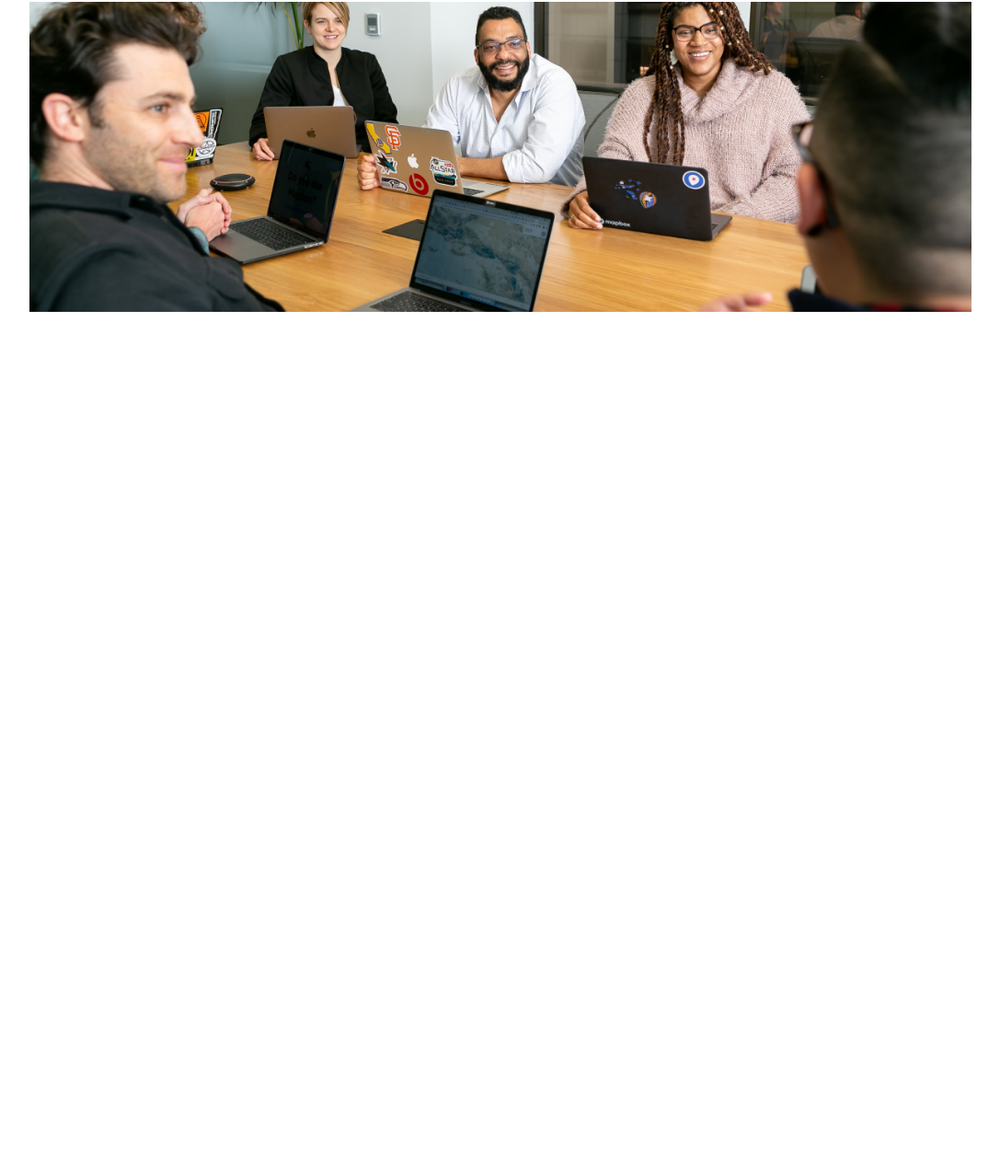
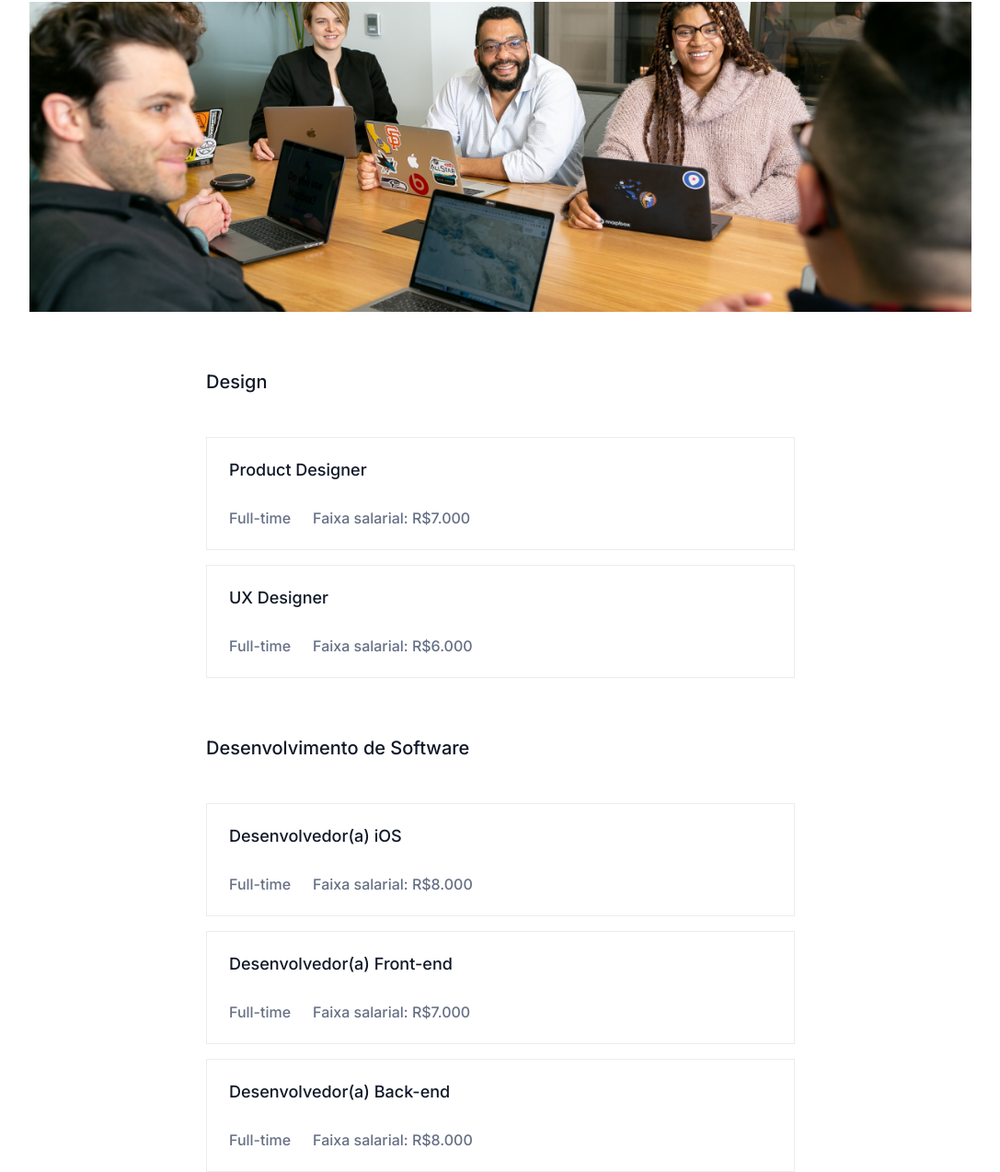
Before and after one commit to marcosv38/Challenges, a plain HTML site: page #7DaysOfCode - HTML e CSS/index.html in a window 1280 px wide. Shown: the part 963-2237 px from the top of the page at 92% size, without its empty margins (96-1183 px from the left). Before the commit the page ends 1302 px from the top, so only its background shows below. Drawn offline with Linux system fonts and the light colour scheme.

Commit message:
Inserção e estilização de seção de vagas

```diff
--- a/#7DaysOfCode - HTML e CSS/index.html
+++ b/#7DaysOfCode - HTML e CSS/index.html
@@ -67,5 +67,58 @@
         <img src="./imagens/vagasimg.png" alt="mesa de reunião com pessoas sentadas" class="vagas__img">
     </section>
 
+
+    <section class="vagasD">
+
+        <div class="vagasD__container">
+
+        <h2 class="vagasD__titulo">Design</h2>
+        <div class="vagasD__descricao">
+            <span class="vagasD__descricao__nome">Product Designer</span>
+            <div class="vagasD__descricao__informacoes">
+                <span class="vagasD__descricao__info">Full-time</span>
+                <span class="vagasD__descricao__info">Faixa salarial: R$7.000</span>
+              </div>
+        </div>
+
+
+        <div class="vagasD__descricao">
+            <span class="vagasD__descricao__nome">UX Designer</span>
+            <div class="vagasD__descricao__informacoes">
+                <span class="vagasD__descricao__info">Full-time</span>
+                <span class="vagasD__descricao__info">Faixa salarial: R$6.000</span>
+              </div>
+        </div>
+    </div>
+    <div class="vagasD__container">
+        <h2 class="vagasD__titulo">Desenvolvimento de Software</h2>
+
+        <div class="vagasD__descricao">
+            <span class="vagasD__descricao__nome">Desenvolvedor(a) iOS</span>
+            <div class="vagasD__descricao__informacoes">
+                <span class="vagasD__descricao__info">Full-time</span>
+                <span class="vagasD__descricao__info">Faixa salarial: R$8.000</span>
+              </div>
+        </div>
+
+        <div class="vagasD__descricao">
+            <span class="vagasD__descricao__nome">Desenvolvedor(a) Front-end</span>
+            <div class="vagasD__descricao__informacoes">
+                <span class="vagasD__descricao__info">Full-time</span>
+                <span class="vagasD__descricao__info">Faixa salarial: R$7.000</span>
+              </div>
+        </div>
+
+        <div class="vagasD__descricao">
+            <span class="vagasD__descricao__nome">Desenvolvedor(a) Back-end</span>
+            <div class="vagasD__descricao__informacoes">
+                <span class="vagasD__descricao__info">Full-time</span>
+                <span class="vagasD__descricao__info">Faixa salarial: R$8.000</span>
+              </div>
+        </div>
+    </div>
+    </section>
+
+
 </body>
 </html>
--- a/#7DaysOfCode - HTML e CSS/styles/vagas.css
+++ b/#7DaysOfCode - HTML e CSS/styles/vagas.css
@@ -31,3 +31,54 @@
     width: 80%;
     padding-top: 4rem;
 }
+
+
+.vagasD{
+    display: flex;
+    flex-direction: column;
+    width: 100vw;
+    gap: 4rem;
+    justify-content: center;
+    align-items: center;
+    margin: 4rem 0 6rem 0;
+}
+
+.vagasD__container{
+
+   width: 50%;
+   display: flex;
+   flex-direction: column;
+   gap: 1rem;
+}
+
+.vagasD__descricao{
+    border: 1px solid rgba(234, 236, 240, 1);
+    padding: 1.5rem;
+
+}
+
+.vagasD__titulo{
+    font-size: 1.25rem;
+    color: var(--fonte-cor-titulo);
+    font-weight: 500;
+    margin-bottom: 2rem;
+}
+
+.vagasD__descricao__nome{
+    font-size: 1.125rem;
+    color: var(--fonte-cor-titulo);
+    font-weight: 500;
+
+}
+
+.vagasD__descricao__informacoes{
+    display: flex;
+    gap: 1.5rem;
+}
+
+.vagasD__descricao__info{
+    font-size: 1rem;
+    font-weight: 500;
+    color: var(--fonte-cor-principal);
+    margin-top: 2rem;
+}
```
